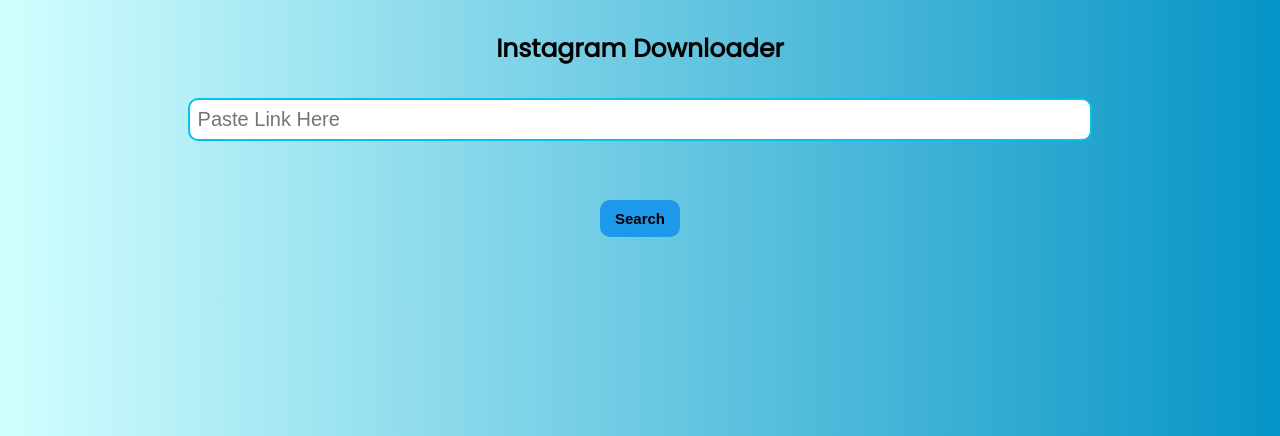
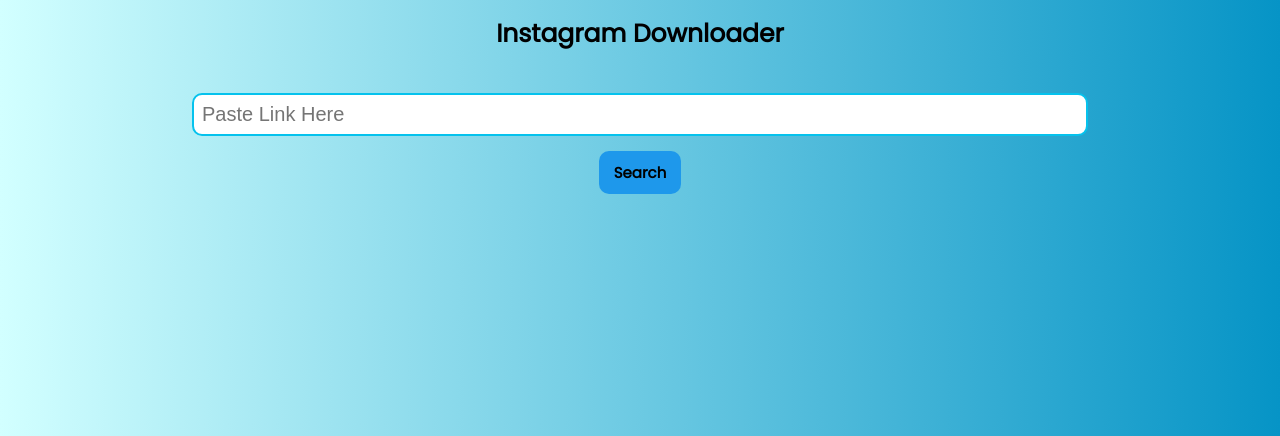
Before and after one commit to 22R01A05C9/website, a Flask app: page /instagram in a window 1280 px wide. Shown: the top 436 px of the page. Run offline with Flask 3, Linux system fonts and the light colour scheme.

Commit message:
update instagram

```diff
--- a/app.py
+++ b/app.py
@@ -61,7 +61,7 @@
         link=request.form['url']
         data=functions.get_instagram_links(link)
         if(data[0]):
-            return render_template('instagram.html',op=data[0],download_link=data[1],image_url=data[2])
+            return render_template('instagram.html',op=data[0],download_links=data[1],preview_links=data[2],length=len(data[1]),titles=data[3])
         else:
             return render_template('instagram.html',info="Video Not Available")
     else:
@@ -142,7 +142,6 @@
         return render_template('yt.html',info="Video Not Found")
     time.sleep(1)
     datamp4=functions.yt_getdatamp4(url)
-    print(datamp4['title'])
     session['title']=datamp4['title']
     return render_template('yt.html',title=datamp4['title'],mp3=datamp3['mp3'],mp4=datamp4['mp4'],link=url)
 
--- a/static/css/instagramcss.css
+++ b/static/css/instagramcss.css
@@ -1,28 +1,42 @@
+* {
+    box-sizing: border-box;
+    margin: 0;
+    padding: 0;
+}
+
 body {
     background-image: linear-gradient(to right, #d2ffff, #0694c6);
-    font-family: 'Poppins', sans-serif;
-}
-
-.heading p {
-    text-align: center;
-    font-size: 25px;
-    padding: 5px;
-    border-radius: 10px;
 }
 
 .heading a {
     text-decoration: none;
     color: black;
+    font-size: 25px;
+    font-family: 'Poppins', sans-serif;
 }
 
-form {
+.heading {
+    margin-top: 15px;
     display: flex;
     justify-content: center;
 }
 
-#search {
+.inp form {
+    display: grid;
+    width: 100%;
     position: absolute;
-    top: 25%;
+    top: 10px;
+    gap: 15px;
+    justify-items: center;
+}
+
+.inp {
+    position: relative;
+    top: 30px
+}
+
+
+.inp button {
     padding: 10px 15px;
     background-color: #1e98eb;
     border-radius: 10px;
@@ -30,18 +44,8 @@
     font-size: 15px;
 }
 
-#search:hover {
+.inp button:hover {
     background-color: #039dff;
-}
-
-#download {
-    position: absolute;
-    top: 90%;
-    padding: 10px 15px;
-    background-color: #1e98eb;
-    border-radius: 10px;
-    border: none;
-    font-size: 15px;
 }
 
 input {
@@ -54,16 +58,41 @@
     font-size: 20px;
 }
 
-img {
-    height: 320px;
-    position: absolute;
-    top: 35%;
-    width: 250px;
+.opt{
+    position: relative;
+    top:175px
 }
 
-.opt {
-    display: flex;
-    justify-content: center;
+.preview{
+    display: grid;
+    justify-items: center;
+    gap:10px;
+}
+
+.preview img{
+    max-height:500px;
+    max-width:300px;
+    border-radius: 10px;
+    border: none;
+}
+
+.preview button{
+    padding: 10px 15px;
+    background-color: #1e98eb;
+    border-radius: 10px;
+    border: none;
+    font-size: 15px;
+    margin-bottom: 22px;
+}
+
+.preview a{
+    text-decoration: none;
+    color: black;
+    background-color: #1e98eb;
+    font-family: 'Poppins', sans-serif ;
+    padding: 10px 15px;
+    border-radius: 10px;
+    margin-bottom: 30px;
 }
 
 .opt p {
@@ -74,3 +103,48 @@
     color: #ed5656;
     padding: 5px;
 }
+
+.button{
+    position: relative;
+    font-size: 15px;
+    font-family: 'Poppins', sans-serif;
+
+}
+
+.button:active{
+    background-color: #039dff;
+}
+
+.button__text{
+    transition: all 0.2s;
+}
+
+.button--loading .button__text{
+    visibility: hidden;
+    opacity: 0;
+}
+
+.button--loading::after{
+    content: "";
+    position: absolute;
+    top:0;
+    bottom: 0;
+    left: 0;
+    right: 0;
+    margin: auto;
+    height:15px;
+    width: 15px;
+    border: 4px solid transparent;
+    border-top-color: #a3dcff;
+    border-radius: 50%;
+    animation: loading 1s linear infinite ;
+}
+
+@keyframes loading {
+    from {
+        transform: rotate(0turn);
+    }
+    to {
+        transform: rotate(1turn);
+    }
+}
--- a/templates/instagram.html
+++ b/templates/instagram.html
@@ -12,10 +12,12 @@
 </head>
 
 <script>
-    function down(){
-        let link="{{download_link}}";
-        let li1=link.replaceAll("amp;","");
-        window.open(li1)
+    function hel(){
+        const inp = document.getElementById("urlinp");
+        if(inp.value) {
+            const btn = document.getElementById("b");
+            btn.classList.add("button--loading");
+        }
     }
 </script>
 
@@ -23,24 +25,27 @@
 <body>
     <div class="main">
         <div class="heading">
-            <a id="head" href="#"><p><strong>Instagram Downloader</strong></p></a>
+            <a id="head" href="/"><p><strong>Instagram Downloader</strong></p></a>
         </div>
         <div class="inp">
-            <form action="/instagram" method="post">
-                <input type="url" placeholder="Paste Link Here" name="url">
-                <button type="submit" id="search"><strong>Search</strong></button>
+            <form action="/" method="post">
+                <input type="url" placeholder="Paste Link Here" name="url" id="urlinp" required>
+                <button type="submit" id="b" class="button" onclick="hel()"><span class="button__text"><strong>Search</strong></span></button>
             </form>
         </div>
         <div class="opt">
             {% if info %}
             <p>{{info}}</p>
             {% endif %}
-            {% if op %}
-            <img src="{{image_url}}">
-            <button id="download" onclick="down()" type="button"><strong>Download Now</strong></button>
-            {% endif %}
+            <div class="preview">
+                {% if op %}
+                {% for i in range(length) %}
+                <img src="{{preview_links[i]|replace('amp;','')}}">
+                <a href="{{download_links[i]|replace('amp;','')}}"><strong>{{titles[i]}}</strong></a>
+                {% endfor %}
+                {% endif %}
+            </div>
         </div>
-
     </div>
 </body>
 </html>
```
Also changed, not shown: functions.py (+19 -2 lines), 1 other file.
